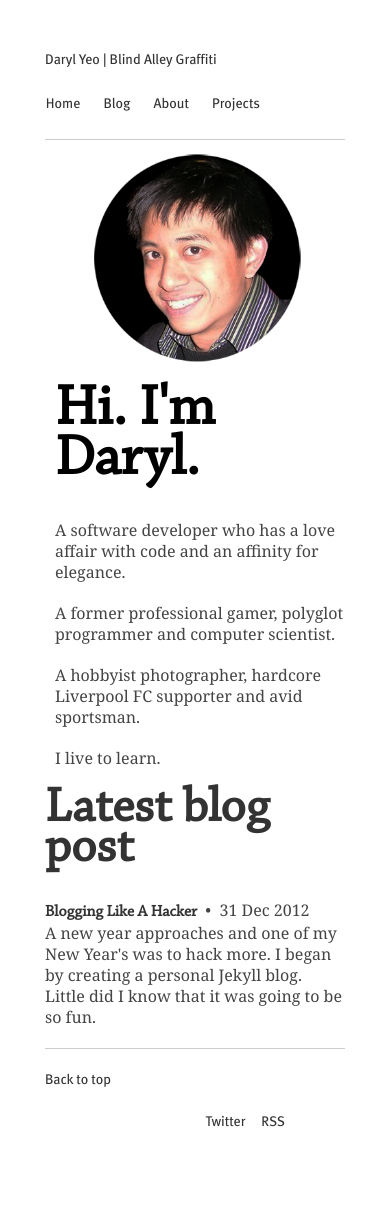
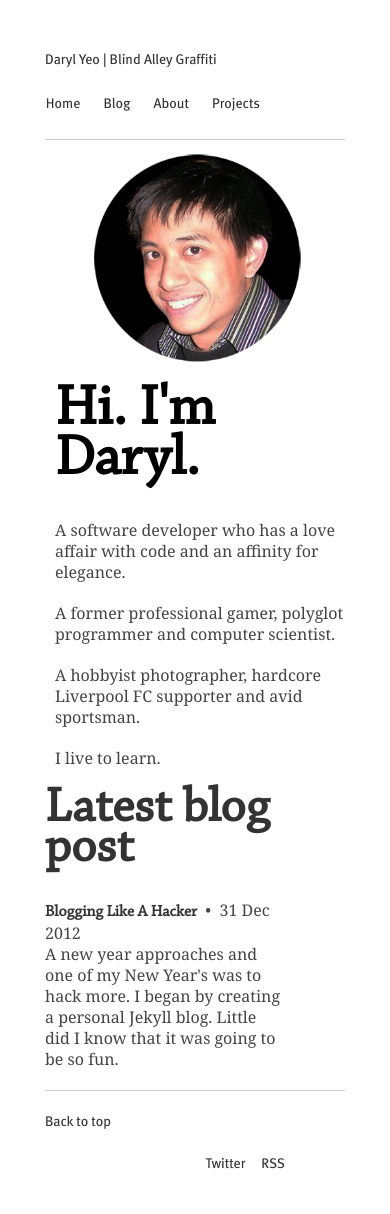
Before and after one commit to aacyun/jianxioy.github.com, a Jekyll site: the page built from index.html, in a window 390 px wide. Built offline with Jekyll 4.4.1, drawn with Linux system fonts in a browser that asks for light colours; Markdown is read by kramdown in place of the engine named in the settings; before the commit the page ends 1172 px from its top, so only the background shows below that.

Commit message:
Testing footer on mobile.

```diff
--- a/static/css/layout.css
+++ b/static/css/layout.css
@@ -153,6 +153,7 @@ a:hover {
 		#logo-primary,
 		#nav-primary,
 		#avatar,
+		#latest,
 		.footer,
 		.back-to-top,
 		.footer-nav,
@@ -184,6 +185,7 @@ a:hover {
 		#logo-primary,
 		#nav-primary,
 		#avatar,
+		#latest,
 		.footer,
 		.back-to-top,
 		.footer-nav,
@@ -207,6 +209,7 @@ a:hover {
 		#logo-primary,
 		#nav-primary,
 		#avatar,
+		#latest,
 		.footer,
 		.back-to-top,
 		.footer-nav,
```
